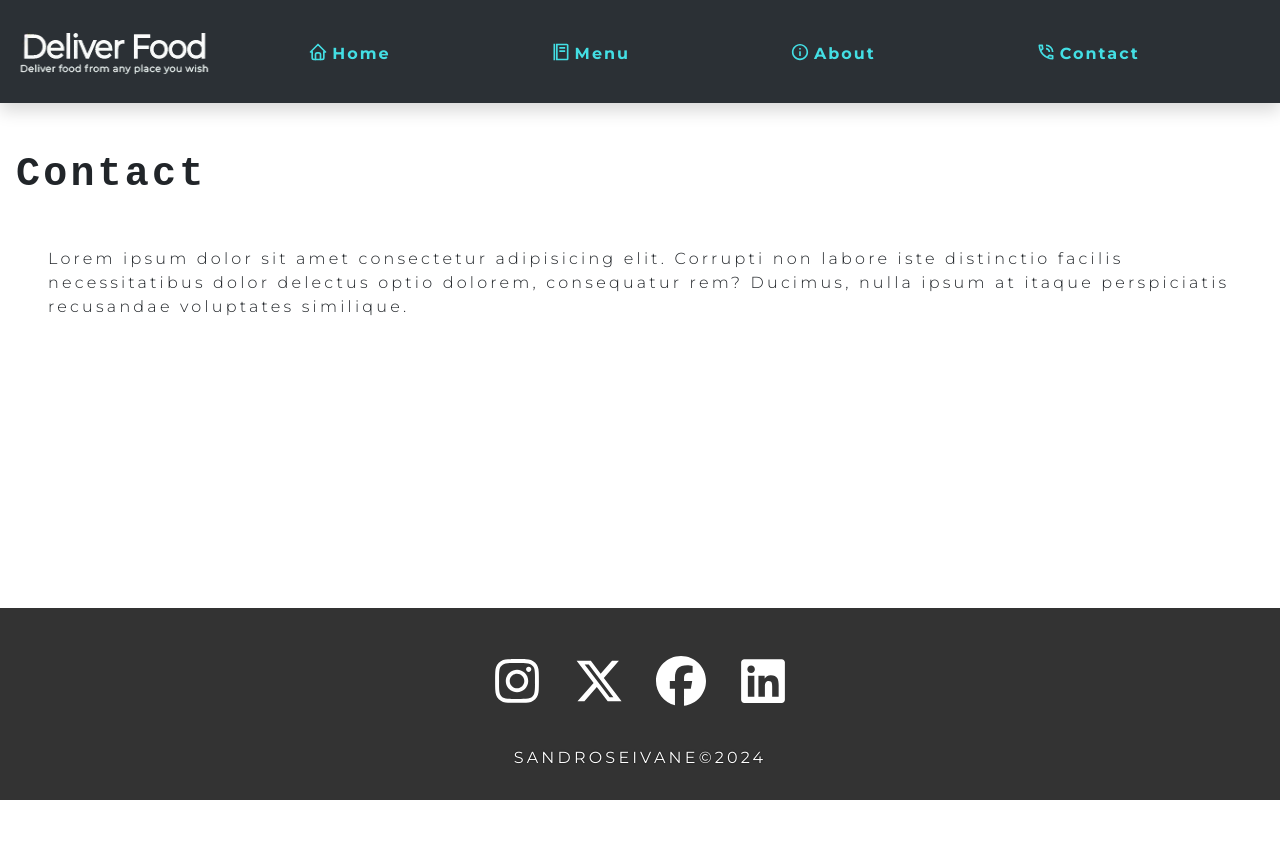
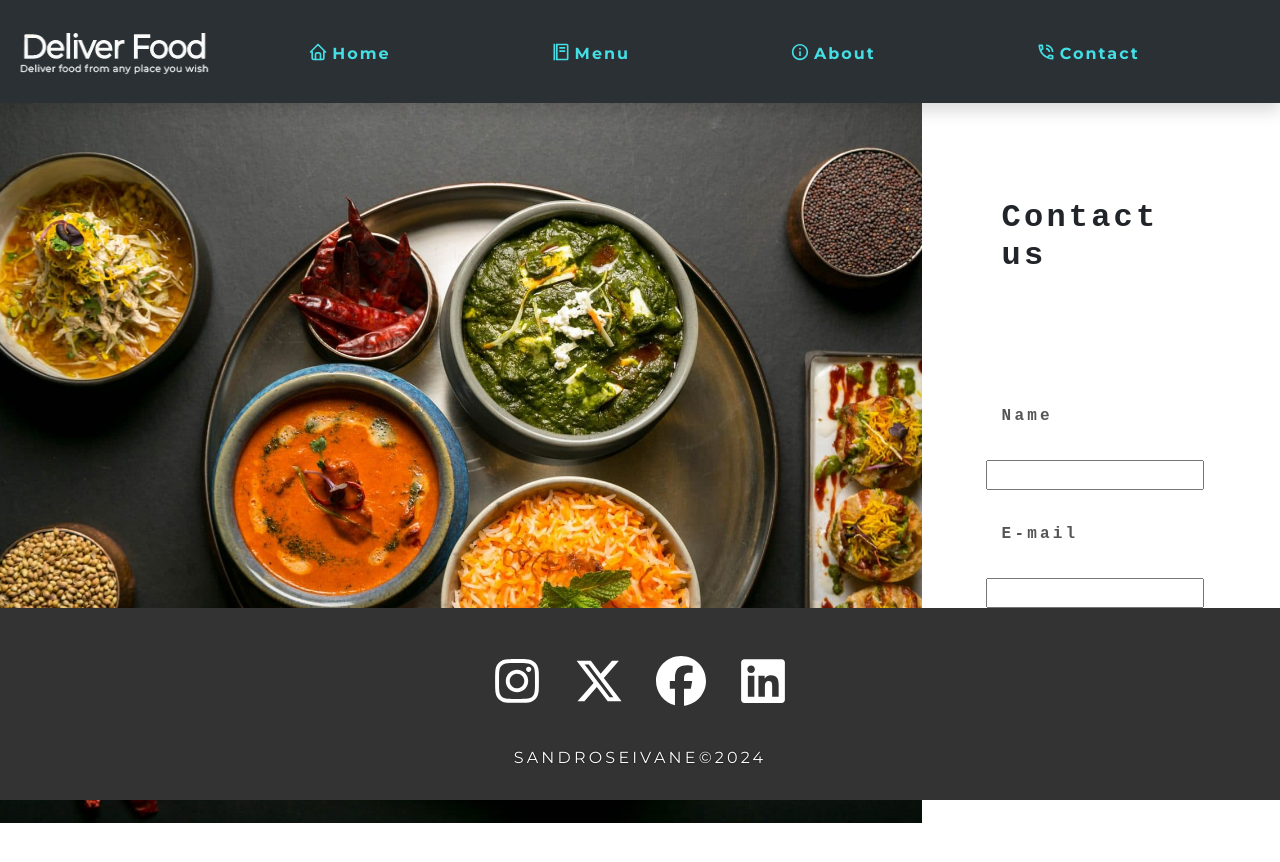
Before and after one commit to seivanesandro/food_order, a React (Create React App) app: page /#/contact in a window 1280 px wide. Shown: the top 862 px of the page. Before the commit the page ends 800 px from the top, so only its background shows below. Built offline with nearby package versions, Linux system fonts and the light colour scheme.

Commit message:
create pages about and contact us and add style

```diff
--- a/src/components/navBar/NavBar.jsx
+++ b/src/components/navBar/NavBar.jsx
@@ -20,7 +20,6 @@
     &:hover {
         cursor: pointer !important;
     }
-
 `;
 
 function OffcanvasExample() {
--- a/src/index.css
+++ b/src/index.css
@@ -33,13 +33,54 @@
     letter-spacing: 0.2rem;
 }
 
-p{
+p {
     font-optical-sizing: auto;
     font-weight: 300;
     font-style: normal;
     margin: 0 1rem;
     letter-spacing: 0.2rem;
 }
+label{
+    font-family: 'Roboto Mono', monospace;
+        font-optical-sizing: auto;
+        font-weight: 600;
+        font-style: normal;
+        margin: 1rem;
+        letter-spacing: 0.2rem;
+        color: #555 !important;
+}
+
+input{
+    font-family: 'Roboto Mono', monospace;
+    font-optical-sizing: auto;
+    font-weight: 400;
+    font-style: normal;
+    margin: 1rem auto;
+    letter-spacing: 0.1rem;
+    color: #555 !important;
+    text-align: center;
+}
+
+textarea{
+        font-family: 'Roboto Mono', monospace;
+            font-optical-sizing: auto;
+            font-weight: 400;
+            font-style: normal;
+            letter-spacing: 0.1rem;
+            color: #555 !important;
+            text-align: left;
+            outline: none;
+
+            margin: 1rem auto;
+            width: 198%;
+                height: 55px;
+                box-sizing: border-box;
+                border: 2px solid #ccc;
+                border-radius: 4px;
+                resize: none;
+}
+
+
 /*navbar*/
 .navoffcanvas {
     display: flex !important;
@@ -77,19 +118,20 @@
 }
 
 /*footer*/
-.icon-style:hover{
+.icon-style:hover {
     color: rgb(70, 242, 248) !important;
     text-shadow: 0 0 0.1rem black;
 }
 
 /*home page*/
 
-
 /*breackpoints responsive*/
 @media only screen and (max-width: 2560px) {
+
 }
 
 @media only screen and (max-width: 1440px) {
+
 }
 
 @media only screen and (max-width: 1024px) {
@@ -102,7 +144,7 @@
     }
 
     /*home*/
-    .home{
+    .home {
         height: 94.8vh !important;
     }
 }
@@ -111,6 +153,9 @@
     /*home*/
     .home {
         height: 94.8vh !important;
+    }
+        textarea {
+            width: 147%;
         }
 }
 
@@ -144,7 +189,6 @@
     h4,
     h5,
     h6 {
-
         margin: 0;
         letter-spacing: 0.1rem;
     }
--- a/src/pages/about/About.jsx
+++ b/src/pages/about/About.jsx
@@ -1,24 +1,102 @@
 import React from 'react';
 //import PropTypes from 'prop-types'
+import styled, {
+    keyframes
+} from 'styled-components';
+import Multipizzas from '../../assets/masala.jpg';
+import { devices } from '../../utils/constantes';
 
-const About = props => {
+const Show = keyframes`
+    0%{
+        opacity:0;
+    }
+    50%{
+        opacity:0.5;
+    }
+
+    100%{
+        opacity:1;
+    }
+`;
+
+const StyleAbout = styled.div`
+    width: 100%;
+    height: 90vh;
+    display: flex;
+    flex-direction: column;
+    gap: 5rem;
+`;
+const ContainerAboutHeader = styled.div`
+    width: 100%;
+    height: 45%;
+    background-image: url(${Multipizzas});
+    background-position: center;
+    background-repeat: no-repeat;
+    background-size: cover;
+    animation: ${Show} 1.1s linear;
+`;
+const ContainerAboutBottom = styled.div`
+    display: flex;
+    flex-direction: column;
+    justify-content: center;
+    align-items: center;
+    gap: 2rem;
+    animation: ${Show} 1.5s linear;
+`;
+const ContainerAboutDescription = styled.p`
+    width: 80rem;
+    text-align: center;
+
+    @media only screen and (${devices.portatilS}) {
+        width: 50rem;
+    }
+    @media only screen and (${devices.portatil}) {
+        width: 50rem;
+    }
+    @media only screen and (${devices.tablet}) {
+        width: 40rem;
+    }
+    @media only screen and (${devices.iphone14}) {
+        width: 40rem;
+    }
+    @media only screen and (${devices.mobileG}) {
+        width: 20rem;
+    }
+    @media only screen and (${devices.mobileM}) {
+        width: 19rem;
+    }
+    @media only screen and (${devices.mobileP}) {
+        width: 14rem;
+    }
+`;
+
+const Contact = props => {
     return (
-        <div style={{ marginTop: '3rem' }}>
-            <h1>About</h1>
-            <p style={{ margin: '3rem' }}>
-                Lorem ipsum dolor sit amet
-                consectetur adipisicing elit.
-                Corrupti non labore iste
-                distinctio facilis necessitatibus
-                dolor delectus optio dolorem,
-                consequatur rem? Ducimus, nulla
-                ipsum at itaque perspiciatis
-                recusandae voluptates similique.
-            </p>
-        </div>
+        <>
+            <StyleAbout className="about">
+                <ContainerAboutHeader className="about-header-container"></ContainerAboutHeader>
+                <ContainerAboutBottom className="about-bottom-container">
+                    <h2 className="about-title">
+                        About us
+                    </h2>
+                    <ContainerAboutDescription className="about-description">
+                        Lorem ipsum dolor sit amet
+                        consectetur adipisicing
+                        elit. Soluta sint quod
+                        beatae, quis libero
+                        quisquam dolorem a
+                        molestias exercitationem?
+                        Animi unde laboriosam
+                        labore accusamus? Officiis
+                        illum explicabo odit
+                        perspiciatis unde.
+                    </ContainerAboutDescription>
+                </ContainerAboutBottom>
+            </StyleAbout>
+        </>
     );
 };
 
-About.propTypes = {};
+Contact.propTypes = {};
 
-export default About;
+export default Contact;
--- a/src/pages/contact/Contact.jsx
+++ b/src/pages/contact/Contact.jsx
@@ -1,21 +1,134 @@
 import React from 'react';
 //import PropTypes from 'prop-types'
+import styled, { keyframes } from 'styled-components';
+import singlePiza from '../../assets/fooda.jpeg'
+import { devices } from '../../utils/constantes';
 
-const Contact = props => {
+const Show = keyframes`
+    0%{
+        opacity:0;
+    }
+    50%{
+        opacity:0.5;
+    }
+
+    100%{
+        opacity:1;
+    }
+`;
+
+const StyledContact = styled.div`
+    width: 100%;
+    height: 90vh;
+    display: flex;
+    gap: 3rem;
+    flex-direction: row;
+
+    @media only screen and (${devices.iphone14}) {
+        flex-direction: column;
+    }
+    @media only screen and (${devices.mobileG}) {
+        flex-direction: column !important;
+    }
+    @media only screen and (${devices.mobileM}) {
+    }
+    @media only screen and (${devices.mobileP}) {
+    }
+`;
+const ContainerContactLeftSide = styled.div`
+    width: 72%;
+    height: 100%;
+    background-position: center;
+    background-repeat: no-repeat;
+    background-size: cover;
+    background-image: url(${singlePiza});
+
+    animation: ${Show} 1.1s linear;
+
+    @media only screen and (${devices.portatil}) {
+        width: 60%;
+    }
+    @media only screen and (${devices.tablet}) {
+        width: 115%;
+        height: 108%;
+    }
+    @media only screen and (${devices.iphone14}) {
+        width: 100%;
+    }
+    @media only screen and (${devices.mobileG}) {
+        width: 100%;
+    }
+    @media only screen and (${devices.mobileM}) {
+        width: 100%;
+    }
+    @media only screen and (${devices.mobileP}) {
+        width: 100%;
+    }
+`;
+const ContainerContactRightSide = styled.div`
+    width: 19%;
+    height: 100%;
+    display: flex;
+    flex-direction: column;
+    align-items: flex-start;
+    gap: 6rem;
+    margin: 5rem 1rem;
+    @media only screen and (${devices.tablet}) {
+        width: 90%;
+    }
+    @media only screen and (${devices.iphone14}) {
+        align-items: center;
+        margin: 1rem 2rem !important;
+    }
+    @media only screen and (${devices.mobileG}) {
+    }
+    @media only screen and (${devices.mobileM}) {
+    }
+    @media only screen and (${devices.mobileP}) {
+    }
+`;
+const StyledFormContact = styled.form`
+    display: flex;
+    flex-direction: column;
+    align-items: flex-start;
+    width: 50%;
+
+
+`;
+
+
+const Contact = (props) => {
     return (
-        <div style={{ marginTop: '3rem' }}>
-            <h1>Contact</h1>
-            <p style={{ margin: '3rem' }}>
-                Lorem ipsum dolor sit amet
-                consectetur adipisicing elit.
-                Corrupti non labore iste
-                distinctio facilis necessitatibus
-                dolor delectus optio dolorem,
-                consequatur rem? Ducimus, nulla
-                ipsum at itaque perspiciatis
-                recusandae voluptates similique.
-            </p>
-        </div>
+        <>
+            <StyledContact className="contact">
+                <ContainerContactLeftSide className="contact-left-side"></ContainerContactLeftSide>
+                <ContainerContactRightSide className="contact-right-side">
+                    <h2 className="contact-title">
+                        Contact us
+                    </h2>
+                    <StyledFormContact
+                        method="POST"
+                        id="contact-form"
+                        className="contact-form"
+                    >
+                        <label htmlFor="name">Name</label>
+                        <input
+                            type="text"
+                            className="forms-input"
+                            name='name'
+                        />
+                        <label htmlFor="email">E-mail</label>
+                        <input
+                            type="text"
+                            className="forms-input"
+                            name='email'
+                        />
+                        <label htmlFor="message">Message</label>
+                        <textarea rows={6} cols={1} name="message" id="message" required></textarea>
+                    </StyledFormContact>
+                </ContainerContactRightSide>
+            </StyledContact>
+        </>
     );
 };
 
--- a/src/pages/menu/Menu.jsx
+++ b/src/pages/menu/Menu.jsx
@@ -1,8 +1,10 @@
 import React from 'react';
 // PropTypes from 'prop-types'
-import {MenuList} from '../../data/MenuList';
+import { MenuList } from '../../data/MenuList';
 import CardMenu from '../../components/menuItems/MenuItems';
-import styled, { keyframes } from 'styled-components';
+import styled, {
+    keyframes
+} from 'styled-components';
 import { devices } from '../../utils/constantes';
 
 const Show = keyframes`
@@ -18,7 +20,6 @@
     }
 `;
 
-
 const StyledMenu = styled.div`
     /* max-width: 92%;
     width: 89%; */
@@ -31,7 +32,6 @@
     flex-direction: column;
     align-items: center;
     gap: 3rem;
-
 `;
 const MenuTitle = styled.h2`
     text-align: start;
@@ -43,20 +43,23 @@
     gap: 5rem;
     justify-content: flex-start;
     align-items: center;
-    margin-left: 5rem;
+    margin-left: 0rem;
     animation: ${Show} 1.5s ease-in;
 
     @media only screen and (${devices.fourk}) {
         margin-left: 5rem;
     }
     @media only screen and (${devices.portatilL}) {
+        margin-left: 14rem;
+    }
+    @media only screen and (${devices.portatilS}) {
         margin-left: 8rem;
     }
     @media only screen and (${devices.portatil}) {
-        margin-left: 4rem;
+        margin-left: 12rem;
     }
     @media only screen and (${devices.tablet}) {
-        margin-left: 6rem;
+        margin-left: 4.5rem;
     }
     @media only screen and (${devices.iphone14}) {
         margin-left: 5rem;
@@ -81,12 +84,10 @@
                         Menu
                     </MenuTitle>
                     <ContainerMenuList className="menu-list">
-                        {MenuList.map((item)=>{
+                        {MenuList.map(item => {
                             return (
                                 <CardMenu
-                                        key={
-                                            item.id
-                                        }
+                                    key={item.id}
                                     imgurl={
                                         item.image
                                     }
@@ -98,7 +99,6 @@
                                     }
                                 />
                             );
-
                         })}
                     </ContainerMenuList>
                 </ContainerMenu>
```
Also changed, not shown: src/App.js (+7 -7 lines), src/components/footer/Footer.jsx (+5 -8 lines), src/components/menuItems/MenuItems.jsx (+8 -1 lines), src/data/MenuList.js (+7 -1 lines), src/pages/home/Home.jsx (+9 -9 lines), src/utils/constantes.js (+6 -3 lines). Lines whose indentation alone changed are shown as unchanged.
